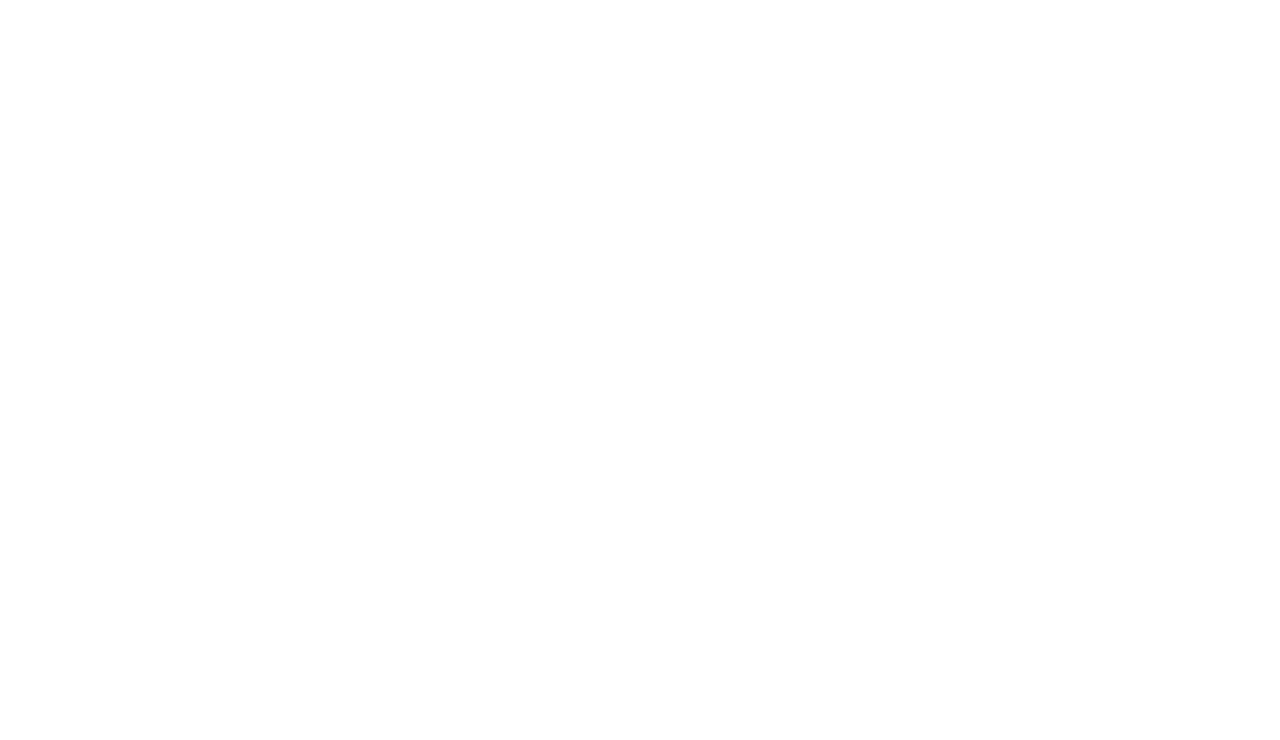
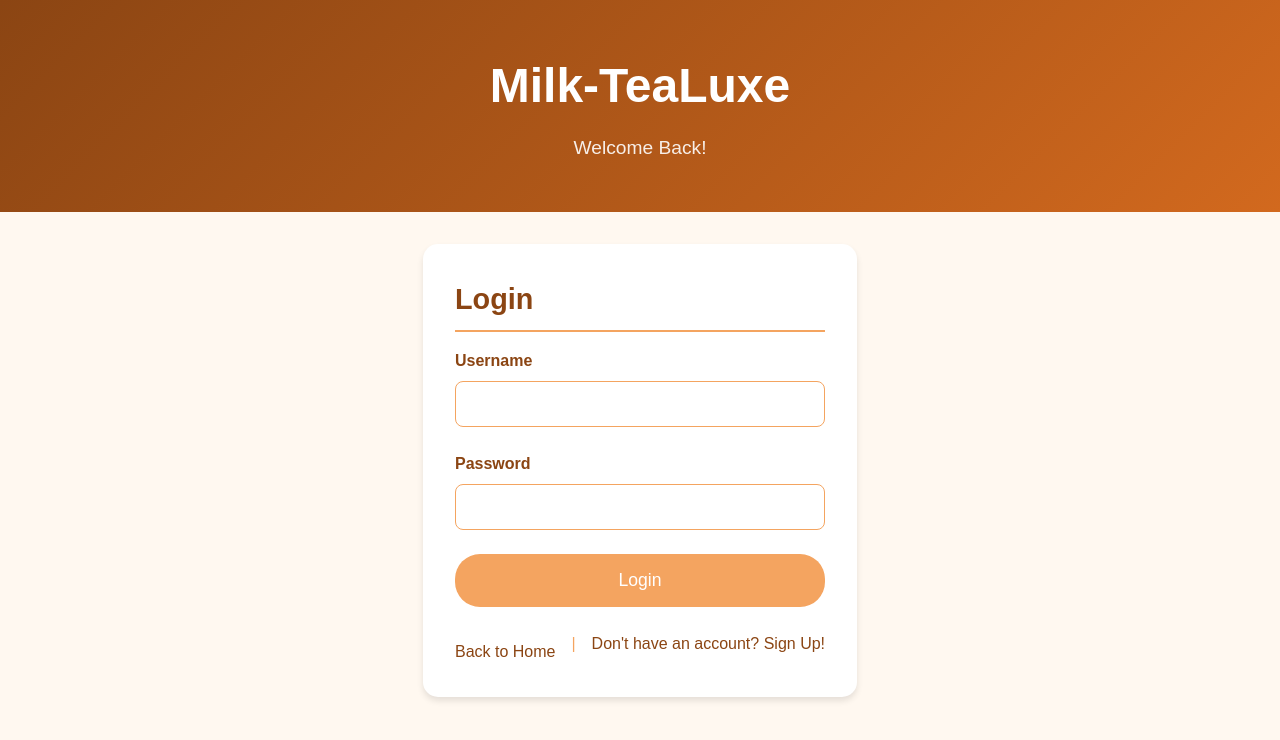
Before and after one commit to Mrtukaji/Milk-TeaLuxe, a plain HTML site: page Pages/user/login.html in a window 1280 px wide. Drawn offline with Linux system fonts and the light colour scheme.

Commit message:
designed the login page

```diff
--- a/Pages/user/login.html
+++ b/Pages/user/login.html
@@ -0,0 +1,38 @@
+<!DOCTYPE html>
+<html lang="en">
+<head>
+    <meta charset="UTF-8">
+    <meta name="viewport" content="width=device-width, initial-scale=1.0">
+    <link rel="stylesheet" href="../../Assets/Styles/style.css">
+    <title>Login - Milk-TeaLuxe</title>
+</head>
+<body>
+    <header>
+        <h1>Milk-TeaLuxe</h1>
+        <p>Welcome Back!</p>
+    </header>
+    <main>
+        <div class="container">
+            <div class="card signup-form">
+                <h2>Login</h2>
+                <form action="#" method="POST">
+                    <div class="form-group">
+                        <label for="username">Username</label>
+                        <input type="text" id="username" name="username" required>
+                    </div>
+                    <div class="form-group">
+                        <label for="password">Password</label>
+                        <input type="password" id="password" name="password" required>
+                    </div>
+                    <button type="submit" class="submit-btn">Login</button>
+                </form>
+                <div class="auth-links">
+                    <a href="../../index.html" class="back-link">Back to Home</a>
+                    <span class="divider">|</span>
+                    <a href="./Signup.html" class="login-link">Don't have an account? Sign Up!</a>
+                </div>
+            </div>
+        </div>
+    </main>
+</body>
+</html>
```
Also changed, not shown: Pages/user/Signup.html (+1 -1 lines).
